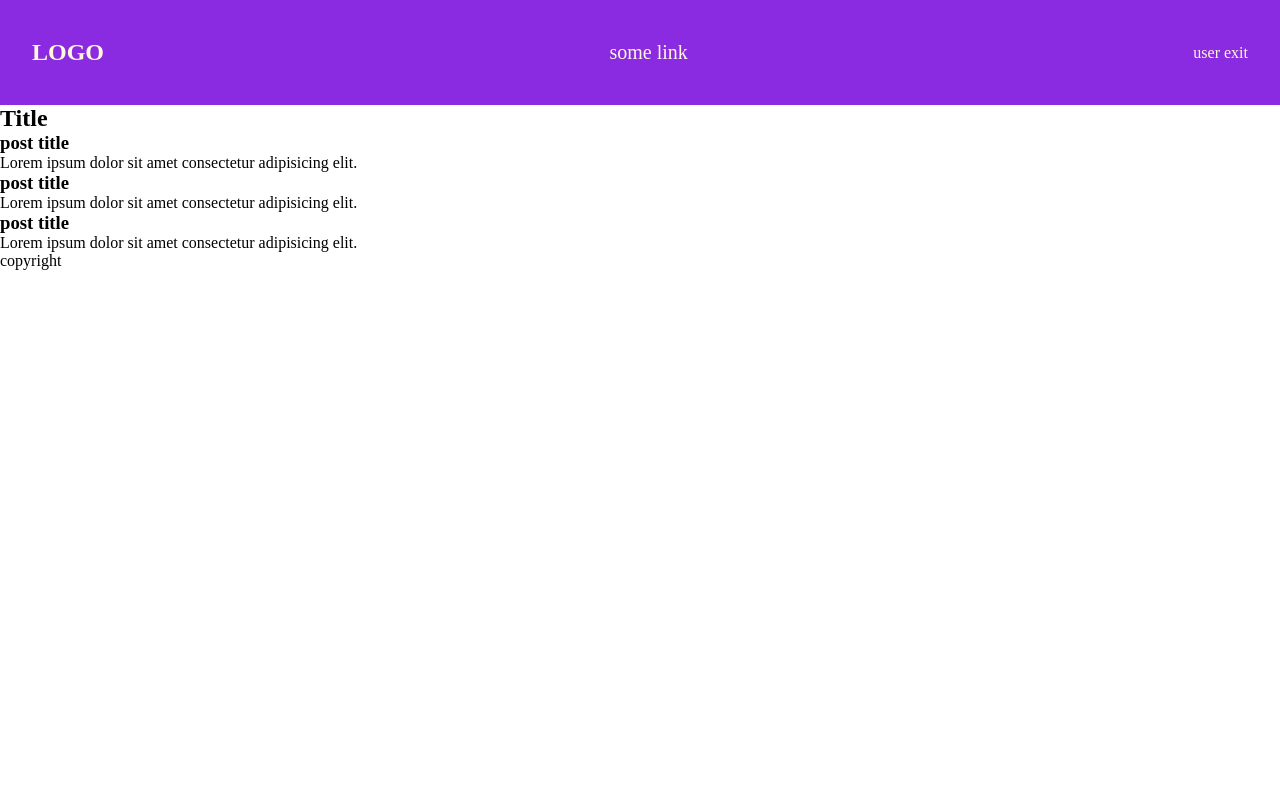
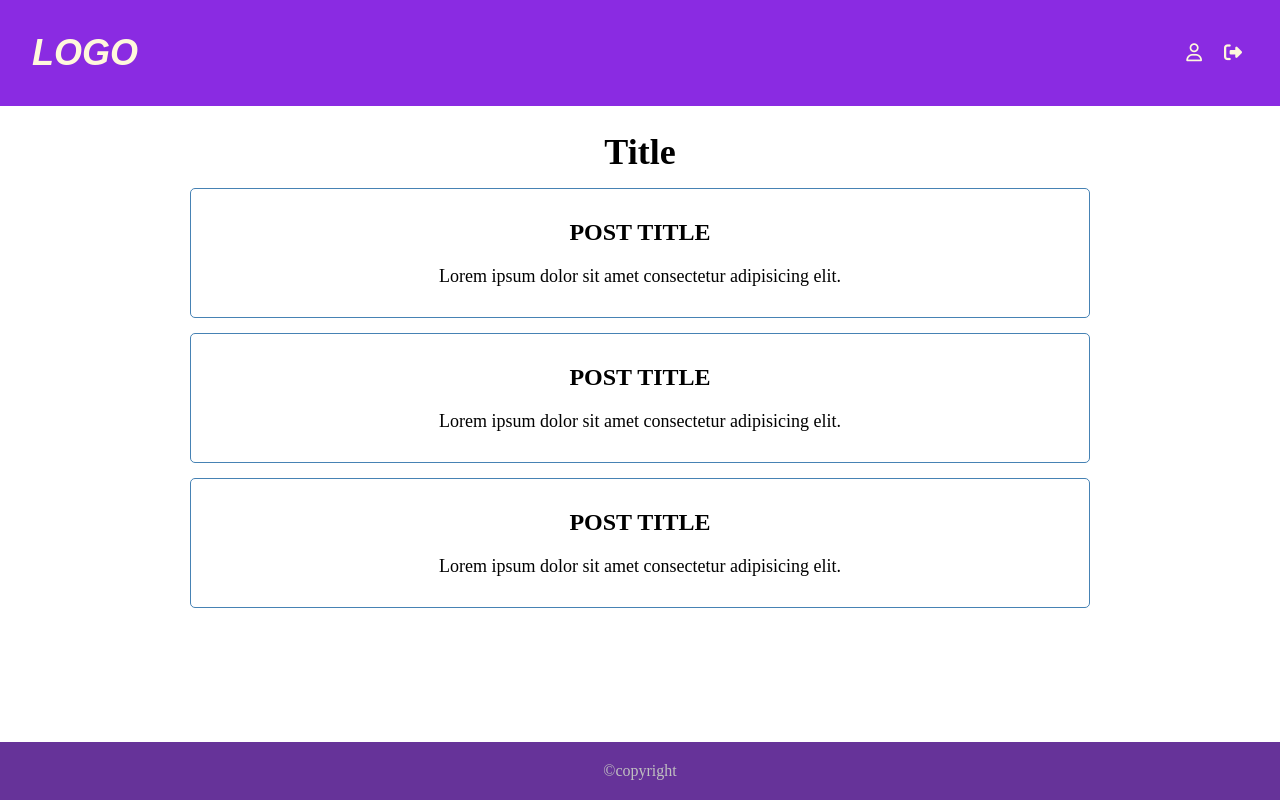
Before and after one commit to Vyacheslav-Fialko/nix-tranie, a PHP site: page / in a window 1280 px wide. Run offline with PHP 8.4, Linux system fonts and the light colour scheme; some libraries are stand-ins or nearby versions.

Commit message:
add styles for templates

```diff
--- a/css/styles.css
+++ b/css/styles.css
@@ -3,6 +3,17 @@
   padding: 0;
   -webkit-box-sizing: border-box;
           box-sizing: border-box;
+}
+
+body {
+  display: -webkit-box;
+  display: -ms-flexbox;
+  display: flex;
+  min-height: 100vh;
+  -webkit-box-orient: vertical;
+  -webkit-box-direction: normal;
+      -ms-flex-direction: column;
+          flex-direction: column;
 }
 
 .header {
@@ -44,3 +55,155 @@ a {
   border-color: lemonchiffon;
   background-color: #701ac0;
 }
+
+.nav__user {
+  display: -webkit-box;
+  display: -ms-flexbox;
+  display: flex;
+  -webkit-box-align: center;
+      -ms-flex-align: center;
+          align-items: center;
+}
+
+.nav__user-icon {
+  font-size: 18px;
+  padding: 5px;
+  border: 1px solid transparent;
+  background-color: transparent;
+  border-radius: 3px;
+  -webkit-transition: all .3s;
+  -o-transition: all .3s;
+  transition: all .3s;
+}
+
+.nav__user-icon:hover {
+  border-color: lemonchiffon;
+  background-color: #701ac0;
+}
+
+.nav__user-exit {
+  font-size: 18px;
+  padding: 5px;
+  border: 1px solid transparent;
+  background-color: transparent;
+  border-radius: 3px;
+  margin-left: 10px;
+  -webkit-transition: all .3s;
+  -o-transition: all .3s;
+  transition: all .3s;
+}
+
+.nav__user-exit:hover {
+  border-color: lemonchiffon;
+  background-color: #701ac0;
+}
+
+.logo {
+  font-size: 36px;
+  font-style: italic;
+  font-family: sans-serif;
+}
+
+.main {
+  padding: 25px 15px;
+}
+
+.section {
+  max-width: 80rem;
+  margin: 0 auto;
+}
+
+.section__title {
+  font-size: 36px;
+  text-align: center;
+}
+
+.post {
+  padding: 30px;
+  border: 1px solid steelblue;
+  border-radius: 5px;
+  margin: 15px auto;
+  max-width: 900px;
+}
+
+.post__title {
+  font-size: 24px;
+  text-transform: uppercase;
+  text-align: center;
+}
+
+.post__text {
+  font-size: 18px;
+  text-align: center;
+  margin-top: 20px;
+}
+
+.form {
+  display: -webkit-box;
+  display: -ms-flexbox;
+  display: flex;
+  -webkit-box-orient: vertical;
+  -webkit-box-direction: normal;
+      -ms-flex-direction: column;
+          flex-direction: column;
+  width: 600px;
+  padding: 30px;
+  margin: 0 auto;
+}
+
+.form__input {
+  font-size: 18px;
+  border-color: transparent;
+  border-bottom-color: slateblue;
+  color: teal;
+  margin-bottom: 25px;
+}
+
+.form__input:focus {
+  outline-color: teal;
+}
+
+.form__btn {
+  cursor: pointer;
+  padding: 10px 15px;
+  text-transform: uppercase;
+  text-align: center;
+  color: lemonchiffon;
+  background-color: mediumslateblue;
+  border: none;
+  -webkit-transition: background-color .3s;
+  -o-transition: background-color .3s;
+  transition: background-color .3s;
+}
+
+.form__btn:hover {
+  background-color: #533ae9;
+}
+
+.form__link {
+  font-size: 18px;
+  color: darkgreen;
+  margin-top: 20px;
+  padding: 10px 0;
+  text-transform: uppercase;
+  text-align: center;
+  border-bottom: 1px solid transparent;
+  -webkit-transition: all .3s;
+  -o-transition: all .3s;
+  transition: all .3s;
+}
+
+.form__link:hover {
+  border-bottom: 1px solid darkgreen;
+}
+
+.footer {
+  margin-top: auto;
+  padding: 20px;
+  text-align: center;
+  background-color: rebeccapurple;
+}
+
+.footer__copy {
+  color: silver;
+}
--- /dev/null
+++ b/functions.php
@@ -0,0 +1,26 @@
+<?php
+function display($variable)
+{
+    ob_start();
+
+    if (!$variable) {
+        $title = 'main';
+        $variable = 'posts';
+    } else {
+        $title = $variable;
+    }
+    $header = show('./template/header.php');
+    $content = show('./template/' . $variable . '.php');
+    include './template/loyaut.php';
+    $res = ob_get_contents();
+    ob_end_clean();
+    echo $res;
+}
+function show($template)
+{
+    ob_start();
+    include $template;
+    $header = ob_get_contents();
+    ob_end_clean();
+    return $header;
+}
--- a/index.html
+++ /dev/null
@@ -1,41 +0,0 @@
-<!DOCTYPE html>
-<html lang="en">
-<head>
-    <meta charset="UTF-8">
-    <meta name="viewport" content="width=device-width, initial-scale=1.0">
-    <title>index</title>
-    <link rel="stylesheet" href="css/styles.css">
-</head>
-<body>
-    <header class="header">
-        <nav class="nav">
-            <h1><a href="#" class="logo">LOGO</a></h1>
-            <a href="#" class="nav__link">some link</a>
-            <div class="nav__user">
-                <a href="#" class="nav__user-icon">user</a>
-                <a href="#" class="nav__user-exit">exit</a>
-            </div>
-        </nav>
-    </header>
-    <main class="main">
-        <section class="section">
-            <h2 class="section__title">Title</h2>
-            <article class="post">
-                <h3 class="post__title">post title</h3>
-                <p class="post__text">Lorem ipsum dolor sit amet consectetur adipisicing elit.</p>
-            </article>
-            <article class="post">
-                <h3 class="post__title">post title</h3>
-                <p class="post__text">Lorem ipsum dolor sit amet consectetur adipisicing elit.</p>
-            </article>
-            <article class="post">
-                <h3 class="post__title">post title</h3>
-                <p class="post__text">Lorem ipsum dolor sit amet consectetur adipisicing elit.</p>
-            </article>
-        </section>
-    </main>
-    <footer class="footer">
-        <span class="footer__copy">copyright</span>
-    </footer>
-</body>
-</html>
--- /dev/null
+++ b/index.php
@@ -0,0 +1,7 @@
+<?php
+
+require './functions.php';
+$page = explode('/', $_SERVER['REQUEST_URI'])[1];
+
+display($page);
+die;
--- a/scss/styles.scss
+++ b/scss/styles.scss
@@ -1,22 +1,31 @@
-*{
+* {
     margin: 0;
     padding: 0;
     box-sizing: border-box;
 }
+
+body {
+    display: flex;
+    min-height: 100vh;
+    flex-direction: column;
+}
+
 .header {
     width: 100%;
     padding: 2rem;
     background-color: blueviolet;
 }
-a{
+
+a {
     text-decoration: none;
     color: inherit;
 }
+
 .nav {
 
     display: flex;
     align-items: center;
-justify-content: space-between;
+    justify-content: space-between;
     color: cornsilk;
 
     &__link {
@@ -27,18 +36,143 @@ justify-content: space-between;
         padding: 0.5rem 1rem;
         transition: all .3s;
 
-    &:hover{
-        border-color: lemonchiffon;
-        background-color: darken($color: blueviolet, $amount: 10);
-    }}
+        &:hover {
+            border-color: lemonchiffon;
+            background-color: darken($color: blueviolet, $amount: 10);
+        }
+    }
 
-    &__user {}
+    &__user {
+        display: flex;
+        align-items: center;
+    }
 
-    &__user-icon {}
+    &__user-icon {
+        font-size: 18px;
+        padding: 5px;
+        border: 1px solid transparent;
+        background-color: transparent;
+        border-radius: 3px;
+        transition: all .3s;
 
-    &__user-exit {}
+        &:hover {
+            border-color: lemonchiffon;
+            background-color: darken($color: blueviolet, $amount: 10);
+        }
+    }
+
+    &__user-exit {
+        font-size: 18px;
+        padding: 5px;
+        border: 1px solid transparent;
+        background-color: transparent;
+        border-radius: 3px;
+        margin-left: 10px;
+        transition: all .3s;
+
+        &:hover {
+            border-color: lemonchiffon;
+            background-color: darken($color: blueviolet, $amount: 10);
+        }
+    }
 }
 
 .logo {
+    font-size: 36px;
+    font-style: italic;
+    font-family: sans-serif;
+}
 
+.main {
+    padding: 25px 15px;
 }
+
+.section {
+    max-width: 80rem;
+    margin: 0 auto;
+    &__title {
+        font-size: 36px;
+        text-align: center;
+    }
+}
+
+.post {
+    padding: 30px;
+    border: 1px solid steelblue;
+    border-radius: 5px;
+    margin: 15px auto;
+    max-width: 900px;
+    &__title {
+        font-size: 24px;
+        text-transform: uppercase;
+        text-align: center;
+    }
+
+    &__text {
+        font-size: 18px;
+        text-align: center;
+        margin-top: 20px;
+    }
+}
+
+.form {
+    display: flex;
+    flex-direction: column;
+    width: 600px;
+    padding: 30px;
+    margin: 0 auto;
+    &__input {
+        font-size: 18px;
+        border-color: transparent;
+        border-bottom-color: slateblue;
+        color: teal;
+        margin-bottom: 25px;
+        &:focus{
+            outline-color: teal;
+        }
+    }
+
+    &__btn {
+        cursor: pointer;
+        padding: 10px 15px;
+        text-transform: uppercase;
+        text-align: center;
+        color: lemonchiffon;
+        background-color: mediumslateblue;
+        border: none;
+        transition: background-color .3s;
+
+        &:hover{
+            background-color: darken($color: mediumslateblue, $amount: 10);
+        }
+
+
+    }
+
+    &__link{
+        font-size: 18px;
+        color: darkgreen;
+        margin-top: 20px;
+        padding: 10px 0;
+        text-transform: uppercase;
+        text-align: center;
+        border-bottom: 1px solid transparent;
+        transition: all .3s;
+
+        &:hover{
+            border-bottom: 1px solid darkgreen;
+        }
+    }
+}
+
+
+.footer {
+    margin-top: auto;
+    padding: 20px;
+    text-align: center;
+    background-color: rebeccapurple;
+
+    &__copy{
+        color: silver;
+    }
+}
--- /dev/null
+++ b/template/header.php
@@ -0,0 +1,9 @@
+<header class="header">
+    <nav class="nav">
+        <h1><a href="/" class="logo">LOGO</a></h1>
+        <div class="nav__user">
+            <a href="profile" class="nav__user-icon"><i class="far fa-user"></i></a>
+            <a href="login" class="nav__user-exit"><i class="fas fa-sign-out-alt"></i></a>
+        </div>
+    </nav>
+</header>
--- /dev/null
+++ b/template/loyaut.php
@@ -0,0 +1,23 @@
+<!DOCTYPE html>
+<html lang="en">
+
+<head>
+    <meta charset="UTF-8">
+    <meta name="viewport" content="width=device-width, initial-scale=1.0">
+    <title><?php echo $title; ?></title>
+    <script src="https://kit.fontawesome.com/a9ad78452d.js" crossorigin="anonymous"></script>
+    <link rel="stylesheet" href="css/styles.css">
+</head>
+
+<body>
+    <?php echo $header; ?>
+    <main class="main">
+        <?php echo $content; ?>
+    </main>
+
+    <footer class="footer">
+        <span class="footer__copy">&copy;copyright</span>
+    </footer>
+</body>
+
+</html>
--- /dev/null
+++ b/template/posts.php
@@ -0,0 +1,15 @@
+<section class="section">
+    <h2 class="section__title">Title</h2>
+    <article class="post">
+        <h3 class="post__title">post title</h3>
+        <p class="post__text">Lorem ipsum dolor sit amet consectetur adipisicing elit.</p>
+    </article>
+    <article class="post">
+        <h3 class="post__title">post title</h3>
+        <p class="post__text">Lorem ipsum dolor sit amet consectetur adipisicing elit.</p>
+    </article>
+    <article class="post">
+        <h3 class="post__title">post title</h3>
+        <p class="post__text">Lorem ipsum dolor sit amet consectetur adipisicing elit.</p>
+    </article>
+</section>
```
Also changed, not shown: login.html (deleted, +0 -33 lines), profile.html (deleted, +0 -37 lines), registration.html (deleted, +0 -37 lines), template/login.php (added, +10 -0 lines), template/profile.php (added, +10 -0 lines), template/registration.php (added, +11 -0 lines), .htaccess (added).
